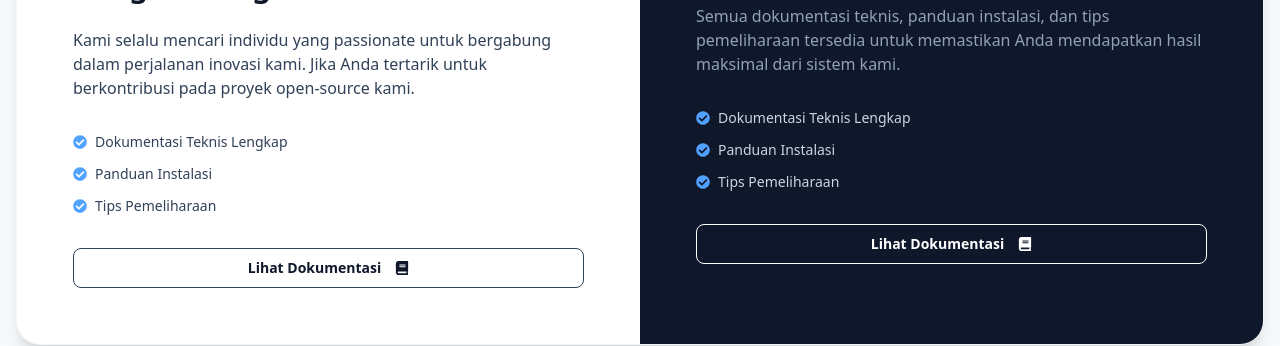
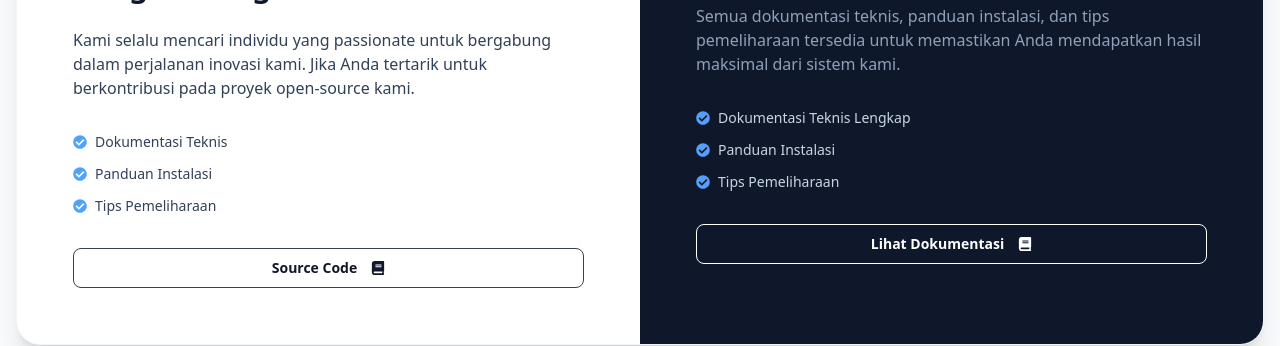
Before and after one commit to edo-z/Smart-BroilerSystem, a Next.js app: page / in a window 1280 px wide. Shown: the part 3000-3346 px from the top of the page. Built offline with nearby package versions, Linux system fonts and the light colour scheme.

Commit message:
sourcevode

```diff
--- a/src/app/(public)/page.tsx
+++ b/src/app/(public)/page.tsx
@@ -953,12 +953,12 @@ export default function LandingPage() {
                 Kami selalu mencari individu yang passionate untuk bergabung dalam perjalanan inovasi kami. Jika Anda tertarik untuk berkontribusi pada proyek open-source kami.
               </p>
                <ul className="space-y-3 mb-8 text-sm text-slate-700">
-                <li className="flex items-center gap-2"><FaCheckCircle className="text-blue-400" /> Dokumentasi Teknis Lengkap</li>
+                <li className="flex items-center gap-2"><FaCheckCircle className="text-blue-400" /> Dokumentasi Teknis </li>
                 <li className="flex items-center gap-2"><FaCheckCircle className="text-blue-400" /> Panduan Instalasi</li>
                 <li className="flex items-center gap-2"><FaCheckCircle className="text-blue-400" /> Tips Pemeliharaan</li>
               </ul>
-              <a href="/docs/overview" className="btn btn-primary w-full btn-outline border-slate-700  text-slate-900  hover:bg-slate-900  hover:text-white">
-                Lihat Dokumentasi <FaBook className="ml-2" />
+              <a href="https://github.com/edo-z/Smart-BroilerSystem" className="btn btn-primary w-full btn-outline border-slate-700  text-slate-900  hover:bg-slate-900  hover:text-white">
+                Source Code <FaBook className="ml-2" />
               </a>
             </div>
 
```
